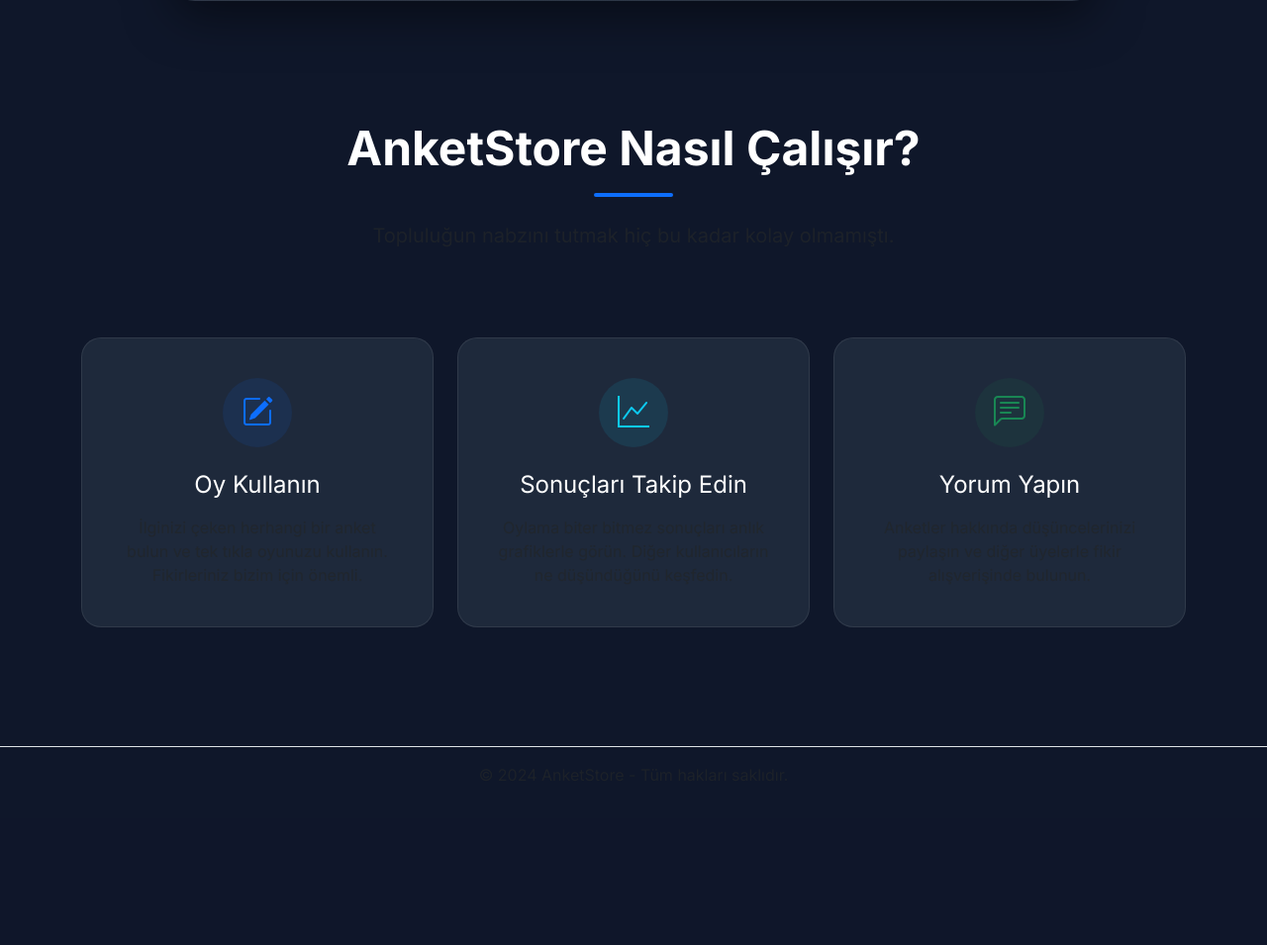
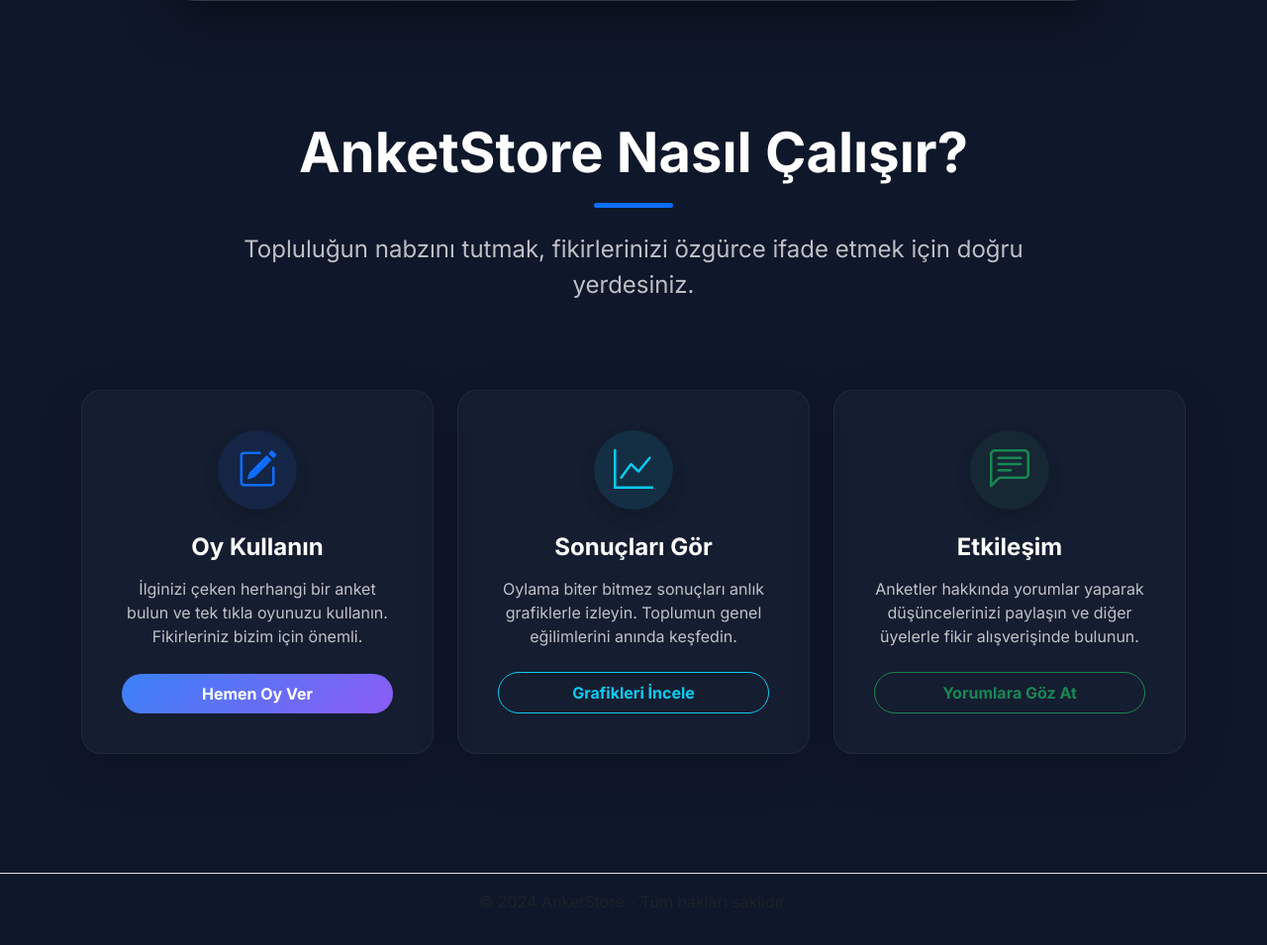
Before and after one commit to eymenisleksoy/AnketStore, a Django app: page /polls/ in a window 1280 px wide. Shown: the part 971-1926 px from the top of the page at 99% size. Before the commit the page ends 1760 px from the top, so only its background shows below. Run offline with Django 5.2, Linux system fonts and the light colour scheme; data that the repository does not hold is empty.

Commit message:
Improved Info section text visibility and added action buttons to cards

```diff
--- a/polls/templates/polls/index.html
+++ b/polls/templates/polls/index.html
@@ -59,43 +59,46 @@
     <!-- Özellikler / Bilgi Bölümü -->
     <div id="features" class="row py-5 mt-5 g-4 animate-fade-in" style="animation-delay: 0.2s;">
         <div class="col-12 text-center mb-5">
-            <h2 class="display-5 fw-bold text-white mb-3">AnketStore Nasıl Çalışır?</h2>
-            <div class="mx-auto bg-primary rounded-pill mb-4" style="width: 80px; height: 4px;"></div>
-            <p class="text-muted fs-5 mx-auto" style="max-width: 700px;">Topluluğun nabzını tutmak hiç bu kadar kolay olmamıştı.</p>
+            <h2 class="display-4 fw-bold text-white mb-3">AnketStore Nasıl Çalışır?</h2>
+            <div class="mx-auto bg-primary rounded-pill mb-4" style="width: 80px; height: 5px;"></div>
+            <p class="text-light opacity-75 fs-4 mx-auto" style="max-width: 800px;">Topluluğun nabzını tutmak, fikirlerinizi özgürce ifade etmek için doğru yerdesiniz.</p>
         </div>
 
         <div class="col-md-4">
-            <div class="card h-100 p-4 text-center transform-hover">
-                <div class="card-body">
-                    <div class="bg-primary bg-opacity-10 text-primary rounded-circle d-flex align-items-center justify-content-center mx-auto mb-4" style="width: 70px; height: 70px;">
-                        <i class="bi bi-pencil-square fs-2"></i>
+            <div class="card h-100 p-4 text-center transform-hover shadow-lg" style="background: rgba(30, 41, 59, 0.4) !important; border: 1px solid rgba(255,255,255,0.05);">
+                <div class="card-body d-flex flex-column">
+                    <div class="bg-primary bg-opacity-10 text-primary rounded-circle d-flex align-items-center justify-content-center mx-auto mb-4 shadow" style="width: 80px; height: 80px;">
+                        <i class="bi bi-pencil-square fs-1"></i>
                     </div>
-                    <h3 class="h4 text-white mb-3">Oy Kullanın</h3>
-                    <p class="text-muted mb-0">İlginizi çeken herhangi bir anket bulun ve tek tıkla oyunuzu kullanın. Fikirleriniz bizim için önemli.</p>
+                    <h3 class="h4 text-white mb-3 fw-bold">Oy Kullanın</h3>
+                    <p class="text-light opacity-75 mb-4 fs-6 lh-base">İlginizi çeken herhangi bir anket bulun ve tek tıkla oyunuzu kullanın. Fikirleriniz bizim için önemli.</p>
+                    <a href="{% url 'polls:list' %}" class="btn btn-primary mt-auto rounded-pill px-4 py-2 fw-bold transform-hover">Hemen Oy Ver</a>
                 </div>
             </div>
         </div>
 
         <div class="col-md-4">
-            <div class="card h-100 p-4 text-center transform-hover">
-                <div class="card-body">
-                    <div class="bg-info bg-opacity-10 text-info rounded-circle d-flex align-items-center justify-content-center mx-auto mb-4" style="width: 70px; height: 70px;">
-                        <i class="bi bi-graph-up fs-2"></i>
+            <div class="card h-100 p-4 text-center transform-hover shadow-lg" style="background: rgba(30, 41, 59, 0.4) !important; border: 1px solid rgba(255,255,255,0.05);">
+                <div class="card-body d-flex flex-column">
+                    <div class="bg-info bg-opacity-10 text-info rounded-circle d-flex align-items-center justify-content-center mx-auto mb-4 shadow" style="width: 80px; height: 80px;">
+                        <i class="bi bi-graph-up fs-1"></i>
                     </div>
-                    <h3 class="h4 text-white mb-3">Sonuçları Takip Edin</h3>
-                    <p class="text-muted mb-0">Oylama biter bitmez sonuçları anlık grafiklerle görün. Diğer kullanıcıların ne düşündüğünü keşfedin.</p>
+                    <h3 class="h4 text-white mb-3 fw-bold">Sonuçları Gör</h3>
+                    <p class="text-light opacity-75 mb-4 fs-6 lh-base">Oylama biter bitmez sonuçları anlık grafiklerle izleyin. Toplumun genel eğilimlerini anında keşfedin.</p>
+                    <a href="{% url 'polls:list' %}" class="btn btn-outline-info mt-auto rounded-pill px-4 py-2 fw-bold transform-hover">Grafikleri İncele</a>
                 </div>
             </div>
         </div>
 
         <div class="col-md-4">
-            <div class="card h-100 p-4 text-center transform-hover">
-                <div class="card-body">
-                    <div class="bg-success bg-opacity-10 text-success rounded-circle d-flex align-items-center justify-content-center mx-auto mb-4" style="width: 70px; height: 70px;">
-                        <i class="bi bi-chat-left-text fs-2"></i>
+            <div class="card h-100 p-4 text-center transform-hover shadow-lg" style="background: rgba(30, 41, 59, 0.4) !important; border: 1px solid rgba(255,255,255,0.05);">
+                <div class="card-body d-flex flex-column">
+                    <div class="bg-success bg-opacity-10 text-success rounded-circle d-flex align-items-center justify-content-center mx-auto mb-4 shadow" style="width: 80px; height: 80px;">
+                        <i class="bi bi-chat-left-text fs-1"></i>
                     </div>
-                    <h3 class="h4 text-white mb-3">Yorum Yapın</h3>
-                    <p class="text-muted mb-0">Anketler hakkında düşüncelerinizi paylaşın ve diğer üyelerle fikir alışverişinde bulunun.</p>
+                    <h3 class="h4 text-white mb-3 fw-bold">Etkileşim</h3>
+                    <p class="text-light opacity-75 mb-4 fs-6 lh-base">Anketler hakkında yorumlar yaparak düşüncelerinizi paylaşın ve diğer üyelerle fikir alışverişinde bulunun.</p>
+                    <a href="{% url 'polls:list' %}" class="btn btn-outline-success mt-auto rounded-pill px-4 py-2 fw-bold transform-hover">Yorumlara Göz At</a>
                 </div>
             </div>
         </div>
```
